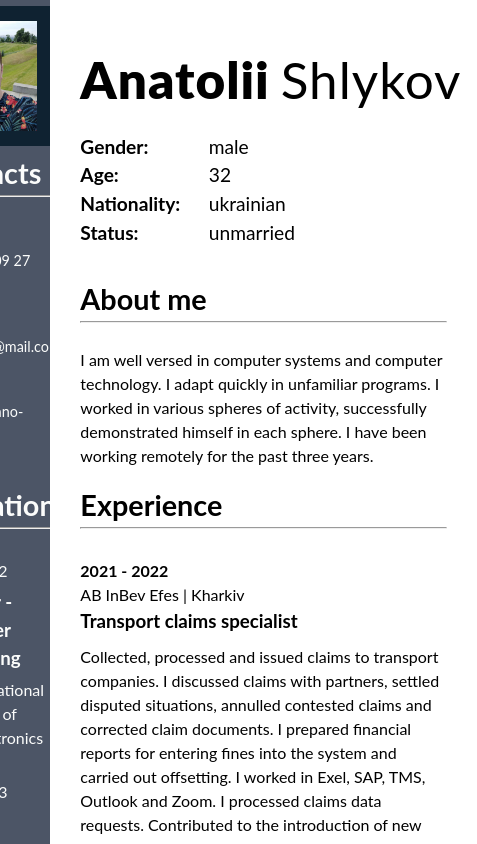
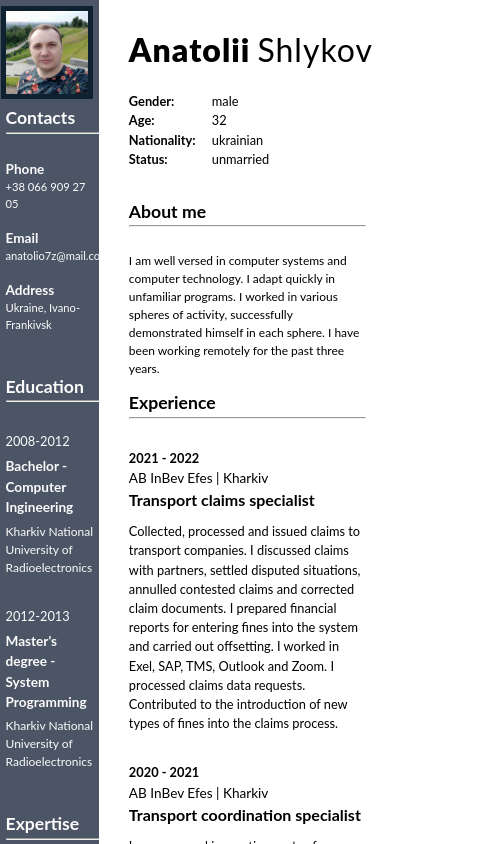
Before and after one commit to ShlykovAA/CV_Anatolii_Shlykov, a React (Vite) app: page / in a window 390 px wide. Shown: the top 844 px of the page, 477 px wide, since content can reach past the window. Built offline with nearby package versions, Linux system fonts and the light colour scheme.

Commit message:
a little more adaptation

```diff
--- a/src/components/contacts/contacts.css
+++ b/src/components/contacts/contacts.css
@@ -5,3 +5,23 @@
     margin: 0;
     font-size: 0.9rem;
 }
+
+@media (max-width: 767px) {
+    .h3_contact {
+        font-size: 1rem;
+    }
+
+    .p_contact {
+        font-size: 0.8rem;
+    }
+}
+
+@media (max-width: 575px) {
+    .h3_contact {
+        font-size: 0.85rem;
+    }
+
+    .p_contact {
+        font-size: 0.7rem;
+    }
+}
--- a/src/components/education/education.css
+++ b/src/components/education/education.css
@@ -23,3 +23,31 @@
         width: 100%;
     }
 }
+
+@media (max-width: 767px) {
+    .h3_education {
+        font-size: 1.1rem;
+    }
+
+    .p_education_years {
+        font-size: 0.95rem;
+    }
+
+    .p_education_institution {
+        font-size: 0.9rem;
+    }
+}
+
+@media (max-width: 575px) {
+    .h3_education {
+        font-size: 0.85rem;
+    }
+
+    .p_education_years {
+        font-size: 0.8rem;
+    }
+
+    .p_education_institution {
+        font-size: 0.75rem;
+    }
+}
--- a/src/components/experience/experience.css
+++ b/src/components/experience/experience.css
@@ -18,3 +18,39 @@
 .p_text{
     margin: 0;
 }
+
+@media (max-width: 767px) {
+    .p_experience_years {
+        font-size: 0.9rem;
+    }
+
+    .p_experience_company {
+        font-size: 0.95rem;
+    }
+
+    .h3_position {
+        font-size: 1.1rem;
+    }
+
+    .p_text{
+        font-size: 0.9rem;
+    }
+}
+
+@media (max-width: 575px) {
+    .p_experience_years {
+        font-size: 0.8rem;
+    }
+
+    .p_experience_company {
+        font-size: 0.85rem;
+    }
+
+    .h3_position {
+        font-size: 1rem;
+    }
+
+    .p_text{
+        font-size: 0.8rem;
+    }
+}
--- a/src/sections/article/custom_article.css
+++ b/src/sections/article/custom_article.css
@@ -74,3 +74,29 @@ h1 {
         width: 35%;
     }
 }
+
+@media (max-width: 767px) {
+    h1 {
+        font-size: 2.5rem;
+    }
+    p {
+        font-size: 0.9rem;
+    }
+
+    .p_status {
+        font-size: 1rem;
+    }
+}
+
+@media (max-width: 575px) {
+    h1 {
+        font-size: 2rem;
+    }
+    p {
+        font-size: 0.75rem;
+    }
+
+    .p_status {
+        font-size: 0.8rem;
+    }
+}
--- a/src/sections/aside/custom_aside.css
+++ b/src/sections/aside/custom_aside.css
@@ -80,30 +80,31 @@ h2 {
 
     .photo {
         width: 80%;
+        border: #0f2231 solid 10px;
     }
 
     .contact {
-        width: 90%;
+        width: 85%;
         padding-left: 10%;
     }
 
     .education {
-        width: 90%;
+        width: 85%;
         padding-left: 10%;
     }
 
     .expertise {
-        width: 90%;
+        width: 85%;
         padding-left: 10%;
     }
 
     .language {
-        width: 90%;
+        width: 85%;
         padding-left: 10%;
     }
 
     .left_line {
-        width: 100%;
+        width: 105%;
     }
 
     .ul_expertise {
@@ -111,3 +112,27 @@ h2 {
         width: 95%;
     }
 }
+
+@media (max-width: 767px) {
+    .photo {
+        border: #0f2231 solid 5px;
+    }
+
+    h2 {
+        font-size: 1.4rem;
+    }
+
+    .ul_expertise {
+        font-size: 0.85rem;
+    }
+}
+
+@media (max-width: 575px) {
+    h2 {
+        font-size: 1.1rem;
+    }
+
+    .ul_expertise {
+        font-size: 0.7rem;
+    }
+}
```
